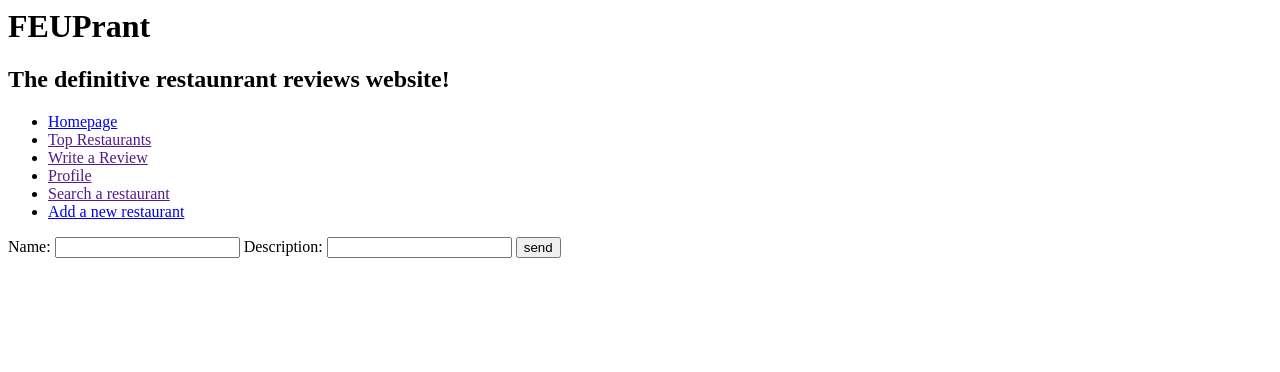
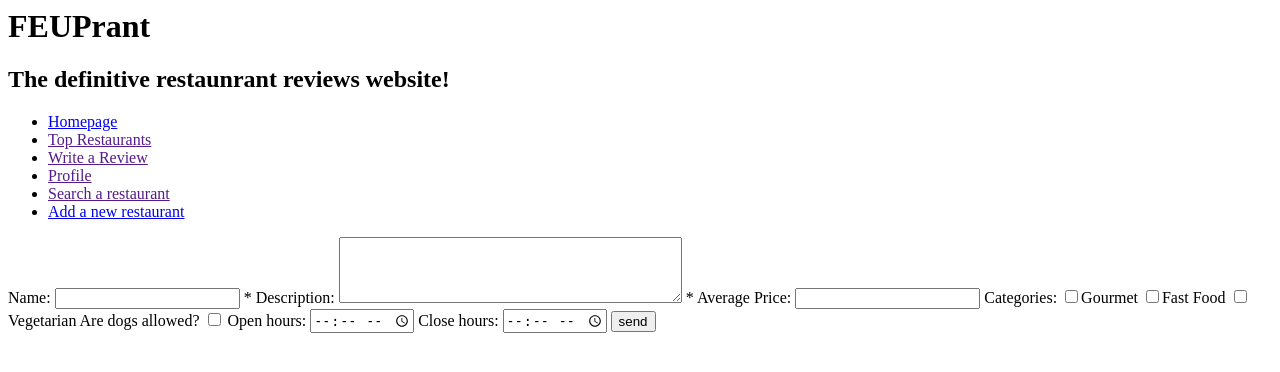
Before and after one commit to Nunommpinto/FEUP-LTW, a PHP site: page /add_restaurant in a window 1280 px wide. Shown: the top 372 px of the page. Run offline with PHP 8.4, Linux system fonts and the light colour scheme.

Commit message:
More restaurant options

```diff
--- a/src/profile.php
+++ /dev/null
@@ -1,3 +0,0 @@
-<?php
-    include_once("header.php");
-?>
--- a/src/templates/add_restaurant.php
+++ b/src/templates/add_restaurant.php
@@ -2,7 +2,19 @@
     <input type="hidden" name="idOwner" value="1">
     <input type="hidden" name="idRestaurantInfo" value="1">
 
-    <label>Name: </label> <input type="text" name="name" required="required">
-    <label>Description: </label> <input type="text" name="description" required="required">
+    <label>Name: </label> <input type="text" name="name" required="required"> *
+    <label>Description: </label><textarea name="description" required="required" rows="4" cols="40"></textarea> *
+
+    <label>Average Price: </label> <input type="number" name="price" min="0">
+    <label>Categories: </label>
+    <input type="checkbox" name="categories" value="Gourmet">Gourmet
+    <input type="checkbox" name="categories" value="FastFood">Fast Food
+    <input type="checkbox" name="categories" value="Vegetarian">Vegetarian
+
+    <label>Are dogs allowed? </label><input type="checkbox" name="dogAllowed" value="true">
+    <label>Open hours: </label><input type="time" name="openHours">
+    <label>Close hours: </label><input type="time" name="closeHours">
+
     <input type="submit" value="send">
+    <!-- Do integration with google maps -->
 </form>
```
Also changed, not shown: src/database/db_restaurants.php (+3 -10 lines), src/database.db.
